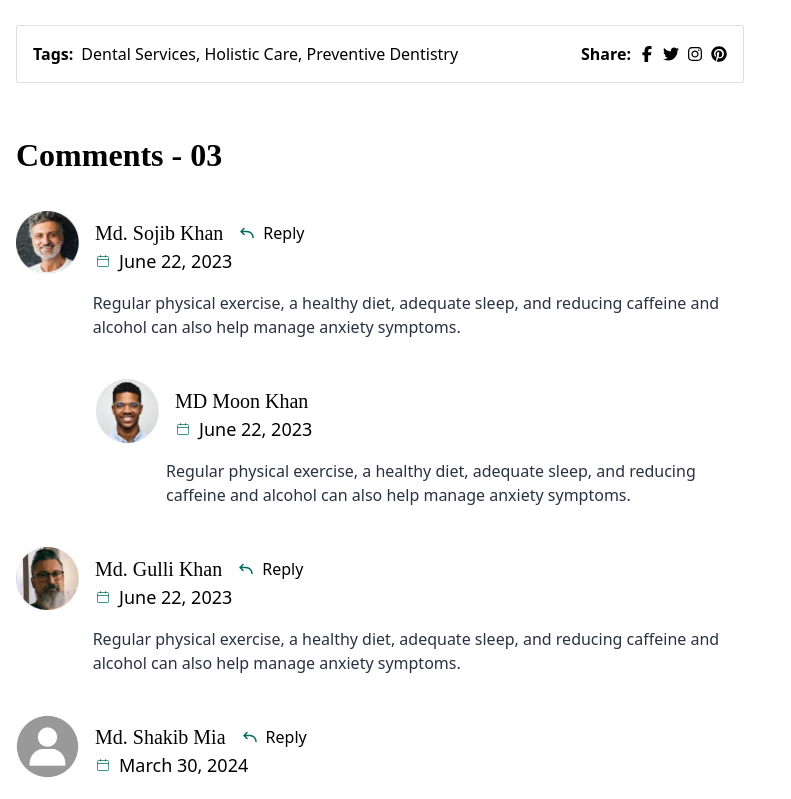
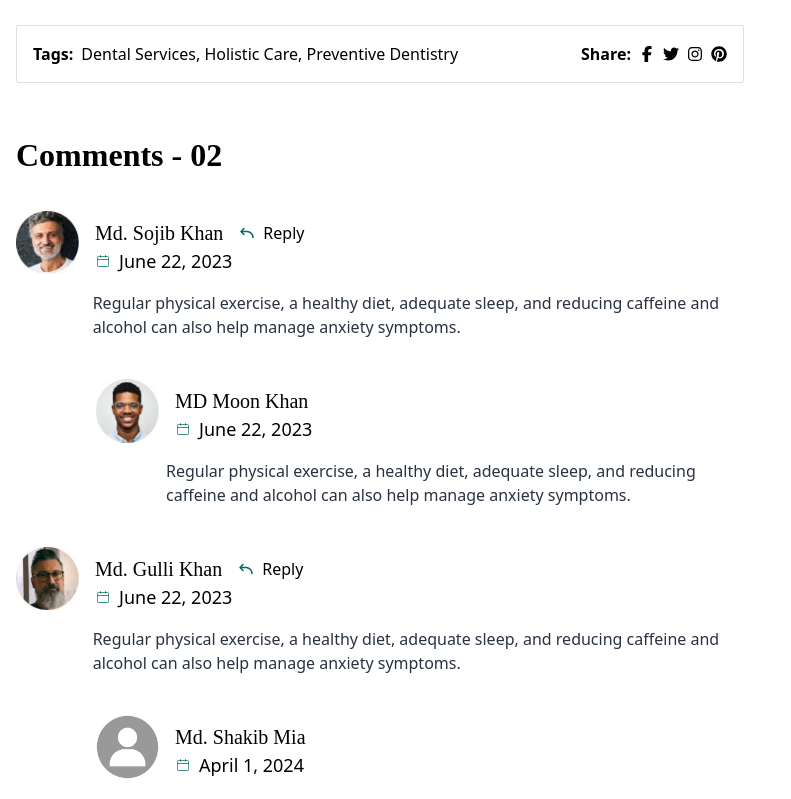
Before and after one commit to shakib-mia/medvil, a Next.js app: page /news/1 in a window 1280 px wide. Shown: the part 1520-2319 px from the top of the page, without its empty margins (0-791 px from the left). Built offline with nearby package versions, Linux system fonts and the light colour scheme.

Commit message:
post comment reply functionality done

```diff
--- a/public/articles.json
+++ b/public/articles.json
@@ -1,8 +1,65 @@
+[
   {
+    "postId": 1,
     "image": "/articles/Rectangle%209390.jpg",
     "heading": "The Comprehensive Care Journey With Medvil Copy",
     "date": "November 07,2023",
     "link": "/news/1",
+    "paragraphs": [
+      "Embark on a comprehensive care journey with Medvil. Our range of services, from routine check-ups to specialized treatments, ensures that all your oral health needs are met under one roof. Discover the convenience of holistic dental care.",
+      "Embark on a comprehensive care journey with Medvil. Our range of services, from routine check-ups to specialized treatments, ensures that all your oral health needs are met under one roof. Discover the convenience of holistic dental care."
+    ],
+    "tags": "Dental Services, Holistic Care, Preventive Dentistry",
+    "author": "Admin",
+    "viewCount": 70,
+    "favoriteCount": 60,
+    "fb": "https://www.facebook.com/",
+    "twitter": "https://www.twitter.com/",
+    "instagram": "https://www.instagram.com/",
+    "pinterest": "https://www.pinterest.com/",
+    "comments": [
+      {
+        "id": 1,
+        "comment": {
+          "image": "/comments/sojib-khan.jpg",
+          "name": "Md. Sojib Khan",
+          "date": "June 22, 2023",
+          "text": "Regular physical exercise, a healthy diet, adequate sleep, and reducing caffeine and alcohol can also help manage anxiety symptoms."
+        },
+        "replies": [
+          {
+            "image": "/comments/moon-khan.jpg",
+            "name": "MD Moon Khan",
+            "date": "June 22, 2023",
+            "text": "Regular physical exercise, a healthy diet, adequate sleep, and reducing caffeine and alcohol can also help manage anxiety symptoms."
+          }
+        ]
+      },
+      {
+        "id": 2,
+        "comment": {
+          "image": "/comments/gulli-khan.jpg",
+          "name": "Md. Gulli Khan",
+          "date": "June 22, 2023",
+          "text": "Regular physical exercise, a healthy diet, adequate sleep, and reducing caffeine and alcohol can also help manage anxiety symptoms."
+        },
+        "replies": [
+          {
+            "name": "Md. Shakib Mia",
+            "email": "smdshakibmia2001@gmail.com",
+            "text": "12345",
+            "date": "April 1, 2024"
+          }
+        ]
+      }
+    ]
+  },
+  {
+    "postId": 2,
+    "image": "/articles/Rectangle%209390.jpg",
+    "heading": "The Comprehensive Care Journey With Medvil Copy",
+    "date": "November 07,2023",
+    "link": "/news/2",
     "paragraphs": [
       "Embark on a comprehensive care journey with Medvil. Our range of services, from routine check-ups to specialized treatments, ensures that all your oral health needs are met under one roof. Discover the convenience of holistic dental care.",
       "Embark on a comprehensive care journey with Medvil. Our range of services, from routine check-ups to specialized treatments, ensures that all your oral health needs are met under one roof. Discover the convenience of holistic dental care."
@@ -55,3 +112,4 @@
       }
     ]
   }
+]
--- a/src/app/news/[id]/page.jsx
+++ b/src/app/news/[id]/page.jsx
@@ -16,9 +16,10 @@ import { AiOutlineLoading } from 'react-icons/ai';
 import Comment from '@/components/Comment/Comment';
 import InputField from '@/components/InputField/InputField';
 import Button from '@/components/Button/Button';
+import { url } from '@/constants';
 
 async function getData() {
-  const res = await fetch('http://localhost:3000/articles.json');
+  const res = await fetch(`${url}articles.json`);
   // The return value is *not* serialized
   // You can return Date, Map, Set, etc.
   // console.log(res);
@@ -32,7 +33,7 @@ async function getData() {
 
 async function updateData(updatedArticles) {
   // console.log(updatedArticles);
-  const res = await fetch('http://localhost:3000/api/updateArticle', {
+  const res = await fetch(`${url}api/updateArticle`, {
     method: 'POST',
     headers: {
       'Content-Type': 'application/json',
@@ -51,13 +52,16 @@ export default function Page() {
   const [data, setData] = useState({});
   const pathname = usePathname();
   const [update, setUpdate] = useState(true);
-
+  // console.log(data);
   useEffect(() => {
     getData()
       .then((data) => {
-        // console.log(data);
+        console.log(
+          // data.find((item) => item.postId === pathname.split('/')[2])
+          data
+        );
         // console.log(data[pathname.split('/')[2] - 1]);
-        setData(data);
+        setData(data[pathname.split('/')[2] - 1]);
       })
       .catch((error) => {
         console.error(error);
@@ -65,7 +69,7 @@ export default function Page() {
       });
   }, [update]);
 
-  const postComment = (e) => {
+  const postComment = async (e) => {
     e.preventDefault();
     const date = new Date();
     const formattedDate = date.toLocaleDateString('en-US', {
@@ -74,7 +78,7 @@ export default function Page() {
       day: 'numeric', // Use the numeric representation of the day of the month.
     });
 
-    console.log(formattedDate);
+    // console.log(formattedDate);
 
     const comment = {
       name: e.target.name.value,
@@ -83,10 +87,19 @@ export default function Page() {
       date: formattedDate,
     };
 
-    data.comments.push({ id: data.comments.length + 1, comment, replies: [] });
     // console.log(data);
 
-    updateData(data).then((data) => setUpdate(!update));
+    const postsRes = await fetch(`${url}articles.json`);
+    const posts = await postsRes.json();
+    posts[data.postId - 1].comments.push({
+      id: data.comments.length + 1,
+      comment,
+      replies: [],
+    });
+
+    // console.log();
+
+    updateData(posts).then((data) => setUpdate(!update));
     e.target.reset();
   };
   // console.log(data);
--- a/src/app/news/page.jsx
+++ b/src/app/news/page.jsx
@@ -5,9 +5,10 @@ import React, { useEffect, useState } from 'react';
 // import articleImg1 from '@/assets/images/articles/Rectangle 9390.jpg';
 // import articleImg2 from '@/assets/images/articles/Rectangle 9390-1.jpg';
 import axios from 'axios';
+import { url } from '@/constants';
 
 async function getData() {
-  const { data } = await axios.get('http://localhost:3000/articles.json');
+  const { data } = await axios.get(`${url}articles.json`);
   return data;
 }
 const Page = () => {
--- a/src/components/Comment/Comment.jsx
+++ b/src/components/Comment/Comment.jsx
@@ -6,22 +6,29 @@ import Reply from '../Reply/Reply';
 import InputField from '../InputField/InputField';
 import Button from '../Button/Button';
 import avatar from '@/assets/images/avatar.jpg';
+import { url } from '@/constants';
 
-async function updateData(updatedArticles) {
-  // console.log(updatedArticles);
-  const res = await fetch('http://localhost:3000/api/updateArticle', {
+async function updateData(updatedArticles, id) {
+  console.log(updatedArticles);
+  const res = await fetch(`${url}/articles.json`);
+  const data = await res.json();
+  const post = data.find((item) => item.postId === id);
+  post.comments = updatedArticles.comments;
+  data[post.postId - 1] = post;
+
+  const postRes = await fetch(`${url}api/updateArticle`, {
     method: 'POST',
     headers: {
       'Content-Type': 'application/json',
     },
-    body: JSON.stringify(updatedArticles),
+    body: JSON.stringify(data),
   });
   // console.log(res);
   if (!res.ok) {
     throw new Error('Failed to update data');
   }
 
-  return res.json();
+  return postRes.json();
 }
 
 const Comment = ({ comment, data, update, setUpdate }) => {
@@ -46,7 +53,7 @@ const Comment = ({ comment, data, update, setUpdate }) => {
     // data.comments.push(comment);
     console.log(data);
 
-    updateData(data).then((res) => {
+    updateData(data, data.postId).then((res) => {
       setUpdate(!update);
       setCommentId(!commentId);
       e.target.reset();
--- a/src/constants.js
+++ b/src/constants.js
@@ -51,3 +51,5 @@ export const posts = [
     ],
   },
 ];
+
+export const url = 'http://localhost:3001/';
```
Lines whose indentation alone changed are shown as unchanged.
